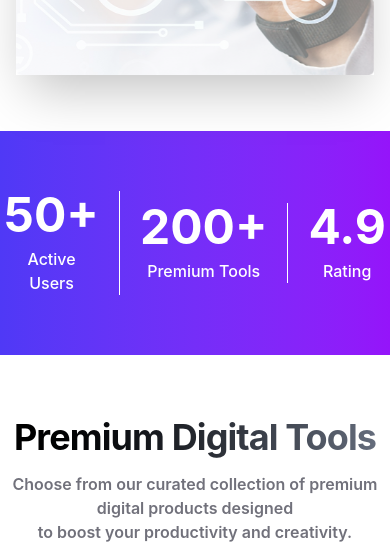
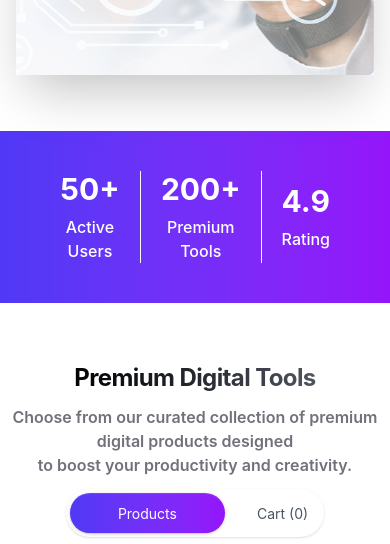
Before and after one commit to dulal71/digitools-platform, a React (Vite) app: page / in a window 390 px wide. Shown: the part 960-1504 px from the top of the page. Built offline with nearby package versions, Linux system fonts and the light colour scheme.

Commit message:
add responsive

```diff
--- a/src/Components/Banner/Rating.jsx
+++ b/src/Components/Banner/Rating.jsx
@@ -3,17 +3,17 @@ import React from 'react';
 const Rating = () => {
     return (
         <div className=' bg-linear-to-r from-[#4F39F6] to-[#9514FA] mt-10'>
-        <div className= 'max-w-7xl mx-auto flex  items-center justify-center p-15'>
+        <div className= 'max-w-7xl mx-auto flex  items-center justify-center p-10 md:p-15'>
           <div className='  text-center border-r border-white px-5   md:px-24 '>
-            <span className='text-5xl font-bold text-white'>50+</span>
+            <span className= 'text-3xl md:text-5xl font-bold text-white'>50+</span>
             <p className='font-medium text-6 text-white mt-2'>Active Users</p>
           </div>
           <div  className=' text-center  border-r border-white  px-5  md:px-24'>
-            <span className='text-5xl font-bold text-white'>200+</span>
+            <span className='text-3xl md:text-5xl font-bold text-white'>200+</span>
             <p className='font-medium text-6 text-white mt-2'>Premium Tools</p>
           </div>
           <div className='text-center '>
-            <span className='text-5xl font-bold text-white px-5 md:px-24'>
+            <span className='text-3xl md:text-5xl font-bold text-white px-5 md:px-24'>
              4.9
             </span>
             <p className='font-medium text-6 text-white mt-2'>Rating</p>
--- a/src/Components/SmartWorkflowCTA/SmartWorkflowCTA.jsx
+++ b/src/Components/SmartWorkflowCTA/SmartWorkflowCTA.jsx
@@ -5,7 +5,7 @@ const SmartWorkflowCTA = () => {
         <div className=' bg-linear-to-r from-[#4F39F6] to-[#9514FA]'>
         <div className='max-w-5xl mx-auto p-10'>
           <div className='text-center'>
-           <h3 className='text-4xl font-bold text-white leading-tight tracking-tight '>Ready to Transform Your Workflow?</h3>
+           <h3 className='text-2xl md:text-4xl font-bold text-white leading-tight tracking-tight '>Ready to Transform Your Workflow?</h3>
            <p className='mt-5 text-gray-300 leading-7'>Join thousands of professionals who are already using Digitools to work smarter. <br /> Start your free trial today.</p>
             </div>
           <div className='mt-5 flex flex-col md:flex-row gap-5 justify-center items-center'>
--- a/src/Components/Tools/Tools.jsx
+++ b/src/Components/Tools/Tools.jsx
@@ -10,7 +10,7 @@ const Tools = ({getPromise,setCount}) => {
         <div className='max-w-7xl mx-auto mt-15'>
             <div className=''>
 <div className='text-center'>
-    <h2 className='text-4xl font-bold leading-tight tracking-tight bg-linear-to-r from-black to-gray-500 bg-clip-text text-transparent '>Premium Digital Tools</h2>
+    <h2 className='text-2xl  md:text-4xl font-bold leading-tight tracking-tight bg-linear-to-r from-black to-gray-500 bg-clip-text text-transparent '>Premium Digital Tools</h2>
 <p className='mt-3 text-zinc-500 font-semibold'>Choose from our curated collection of premium digital products designed <br /> to boost your productivity and creativity.</p>
 </div>
 <div className='flex justify-center mt-3'>
--- a/src/Components/TransparentPricing/TransparentPricing.jsx
+++ b/src/Components/TransparentPricing/TransparentPricing.jsx
@@ -9,7 +9,7 @@ const TransparentPricing = () => {
         <div
         className='max-w-7xl mx-auto p-10 mt-10 '>
             <div className='text-center'>
-                <h2 className='font-bold text-4xl'>Simple, Transparent Pricing</h2>
+                <h2 className='font-bold text-3xl md:text-4xl'>Simple, Transparent Pricing</h2>
                 <p className='leading-7 mt-3 text-zinc-600'>Choose the plan that fits your needs. Upgrade or downgrade anytime.</p>
             </div>
         <div className='  grid grid-cols-1 md:grid-cols-2 lg:grid-cols-3 gap-10 mt-10  lg:px-0'>
```
